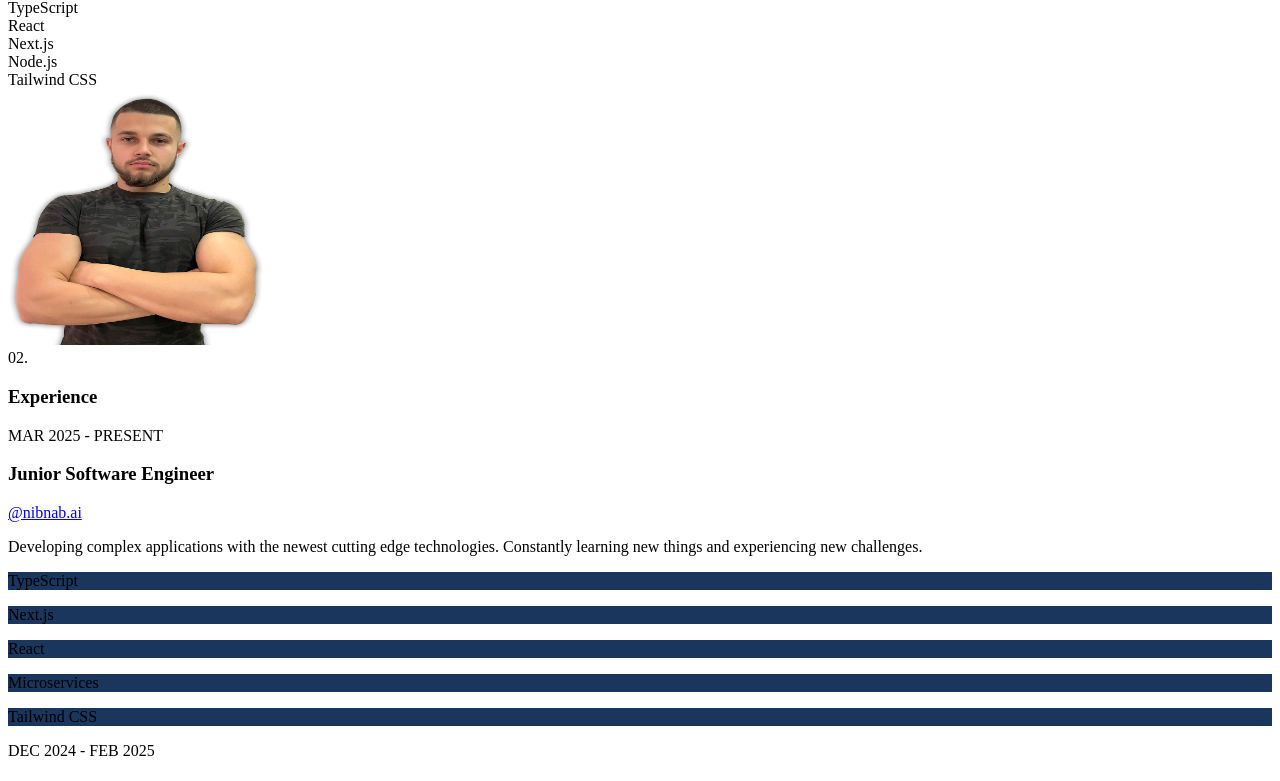
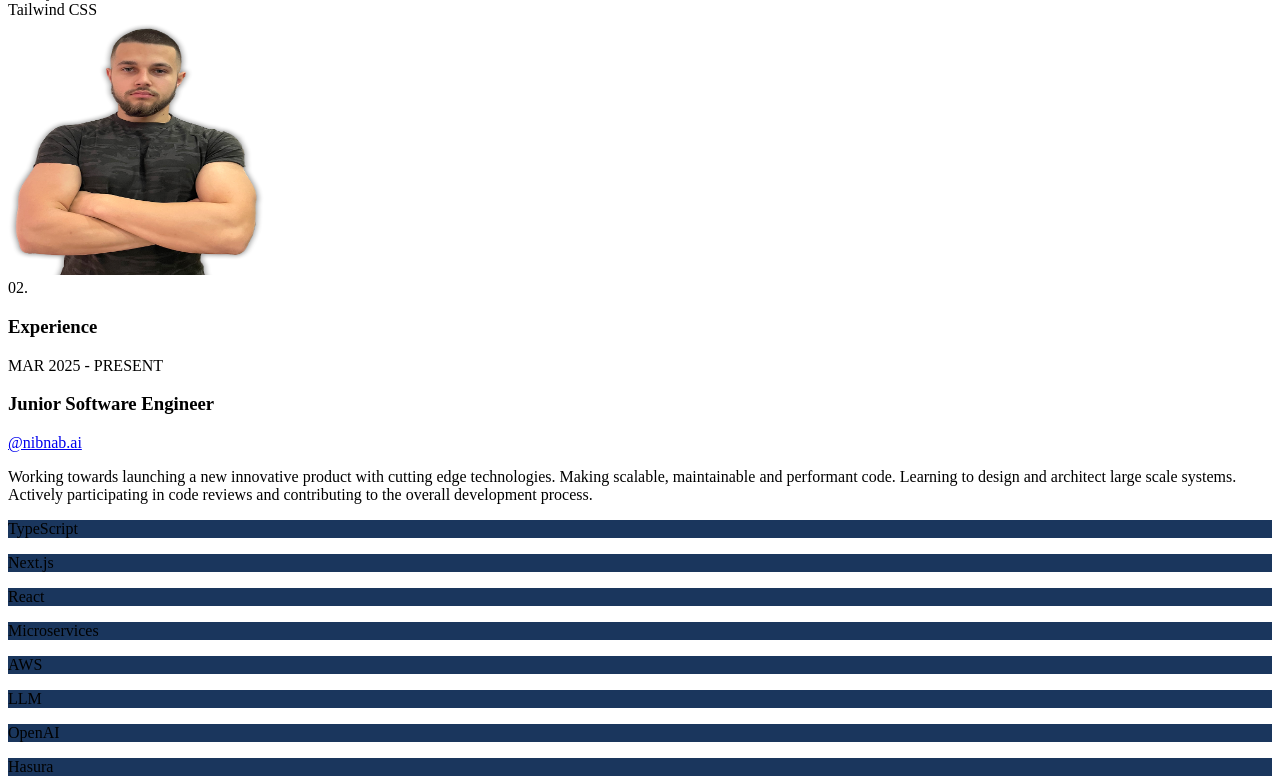
Before and after one commit to marionikolov17/new-portfolio, a Next.js app: page / in a window 1280 px wide. Shown: the part 2000-2781 px from the top of the page. Built offline with nearby package versions, Linux system fonts and the light colour scheme.

Commit message:
Update: experience-cards information

```diff
--- a/src/components/experience-card.tsx
+++ b/src/components/experience-card.tsx
@@ -39,7 +39,10 @@ export default function ExperienceCard({
             {companyName}
           </Link>
         </div>
-        <p className="text-secondary-text-500 text-sm mt-4">{description}</p>
+        <p
+          className="text-secondary-text-500 text-sm mt-4"
+          dangerouslySetInnerHTML={{ __html: description }}
+        />
         <div className="flex flex-wrap gap-2 mt-4">
           {links &&
             links.length > 0 &&
--- a/src/components/navigation.tsx
+++ b/src/components/navigation.tsx
@@ -4,7 +4,6 @@ import { useNavigation } from '@/context/navigation-context';
 import {
   IoBriefcaseOutline,
   IoCodeOutline,
-  IoDocumentTextOutline,
   IoHomeOutline,
   IoInformationCircleOutline,
   IoMailOutline,
@@ -58,11 +57,11 @@ export default function Navigation() {
             />
             <NavItem href="#projects" Icon={IoCodeOutline} text="Projects" />
             <NavItem href="#contact" Icon={IoMailOutline} text="Contact" />
-            <NavItem
+            {/* <NavItem
               href="/"
               Icon={IoDocumentTextOutline}
               text="Certificates"
-            />
+            /> */}
           </div>
           <div className="w-full h-20 bg-background-400 flex items-center py-4 px-4 gap-x-4">
             <div className="h-full w-14 rounded-lg flex items-center justify-center border border-background-100">
--- a/src/constants/experience-cards.ts
+++ b/src/constants/experience-cards.ts
@@ -7,14 +7,25 @@ export const experienceCards = [
     companyName: '@nibnab.ai',
     companyLink: 'https://www.nibnab.ai',
     description: dedent`
-            Developing complex applications with the newest cutting edge technologies.
-            Constantly learning new things and experiencing new challenges.
+            Working towards launching a new innovative product with cutting edge technologies.
+            Making scalable, maintainable and performant code. Learning to design and architect large scale systems.
+            Actively participating in code reviews and contributing to the overall development process.
         `,
     technologies: [
       'TypeScript',
       'Next.js',
       'React',
       'Microservices',
+      'AWS',
+      'LLM',
+      'OpenAI',
+      'Hasura',
+      'PostgreSQL',
+      'Weaviate',
+      'tRPC',
+      'Docker',
+      'Python',
+      'CI/CD',
       'Tailwind CSS',
     ],
   },
@@ -24,25 +35,40 @@ export const experienceCards = [
     companyName: '@nibnab.ai',
     companyLink: 'https://www.nibnab.ai',
     description: dedent`
-            Developing complex applications with the newest cutting edge technologies.
-            Constantly learning new things and experiencing new challenges.
+            ✔️ Worked on an existing codebase and added new features to it. <br />
+            ✔️ Learned how to leverage the latest LLM models and tools. <br />
+            ✔️ Created a tool for massive content generation with AI. <br />
+            ✔️ Created a full-stack internal application for managing the content and generating new one. <br />
+            ✔️ Learned how to manipulate digital audio data. <br />
+            ✔️ Tackled real-world problems - time efficiency, memory management, services ratelimiting,
+            failures and backup solutions, synchronized parallel processing.
         `,
     technologies: [
       'TypeScript',
       'Next.js',
       'React',
       'Microservices',
+      'AWS',
+      'LLM',
+      'OpenAI',
+      'Hasura',
+      'PostgreSQL',
+      'Weaviate',
+      'tRPC',
+      'Docker',
+      'Python',
       'Tailwind CSS',
     ],
   },
   {
     period: 'MAY 2024 - AUG 2024',
     jobTitle: 'Web Developer Intern',
-    companyName: '@Intern Academy',
-    companyLink: 'https://www.nibnab.ai',
+    companyName: '@Cost-Effective',
+    companyLink: 'https://www.costeffective.software/bg',
     description: dedent`
-            Developing complex applications with the newest cutting edge technologies.
-            Constantly learning new things and experiencing new challenges.
+            Developed a full-stack web application for a client.
+            Learned how to work with a team and how to manage a project.
+            Learned how to work with a client and how to manage their expectations.
         `,
     technologies: ['TypeScript', 'Angular', 'Github', 'RxJS'],
   },
@@ -52,10 +78,19 @@ export const experienceCards = [
     companyName: '@Softuni',
     companyLink: 'https://softuni.bg',
     description: dedent`
-            Developing complex applications with the newest cutting edge technologies.
-            Constantly learning new things and experiencing new challenges.
+            Started learning web development and JavaScript from scratch.
+            Managed to reach a full-stack web development knowledge and kick-started my career.
         `,
-    technologies: ['TypeScript', 'Angular', 'Github', 'RxJS'],
+    technologies: [
+      'JavaScript',
+      'TypeScript',
+      'React',
+      'Node.js',
+      'Express',
+      'Angular',
+      'Github',
+      'RxJS',
+    ],
     links: [
       {
         name: 'Certificates',
```
